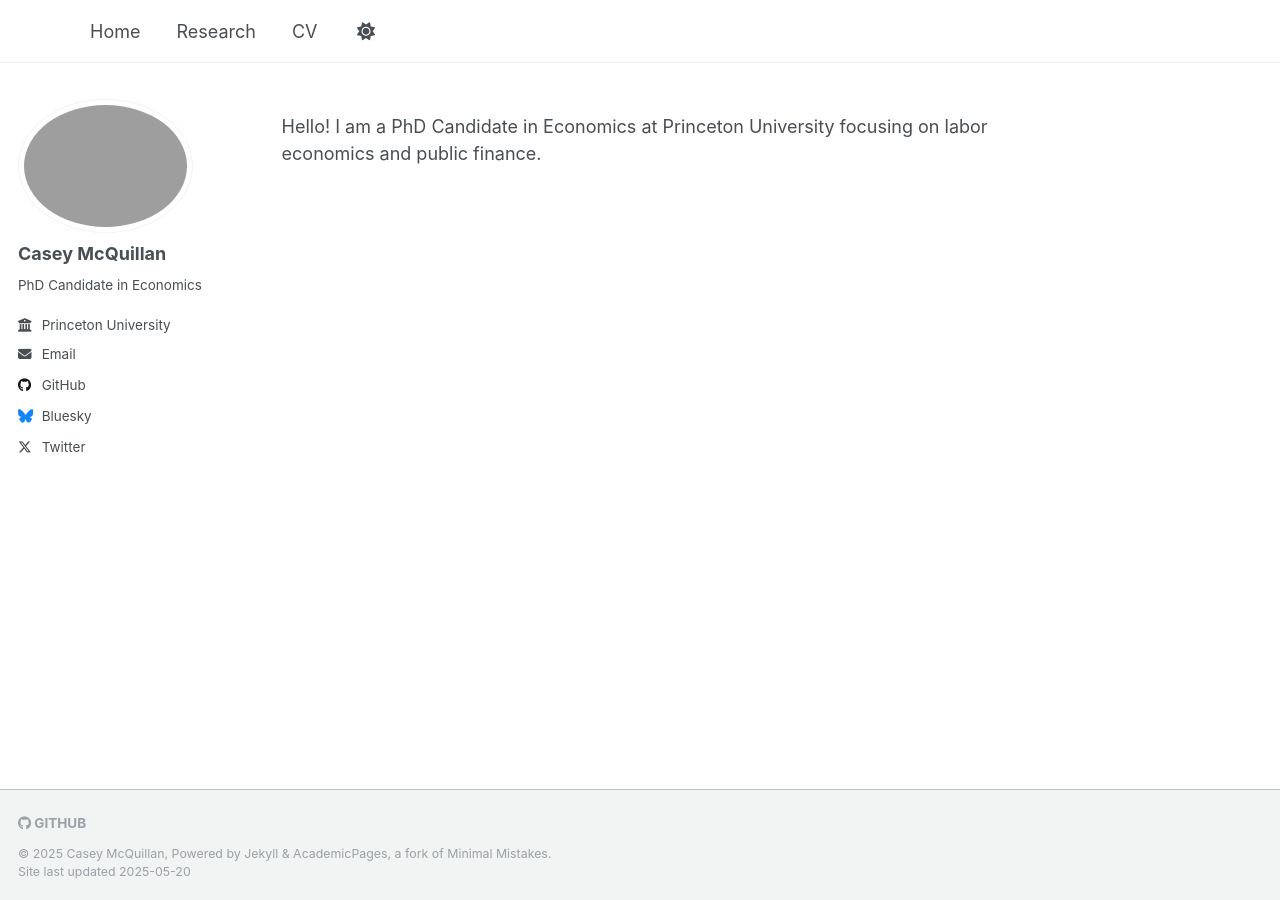
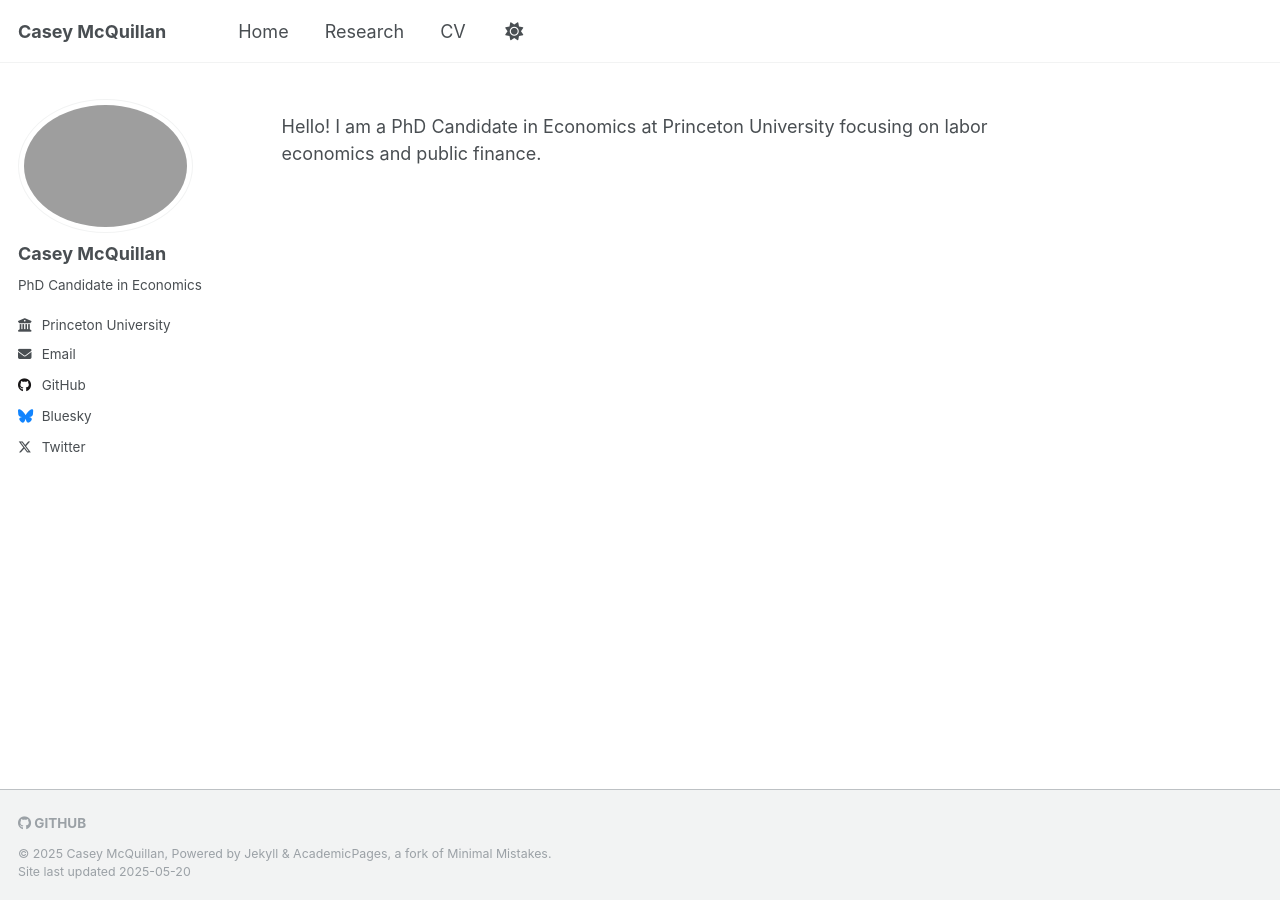
Before and after one commit to casey-mcquillan/casey-mcquillan.github.io, a Jekyll site: the page built from _pages/about.md, in a window 1280 px wide. Built offline with Jekyll 4.4.1, drawn with Linux system fonts in a browser that asks for light colours.

Commit message:
Update _config.yml

```diff
--- a/_config.yml
+++ b/_config.yml
@@ -9,7 +9,7 @@
 # Basic Site Settings
 locale                   : "en-US"
 site_theme               : "default"
-title                    : ""
+title                    : "Casey McQuillan"
 title_separator          : "-"
 name                     : &name "Casey McQuillan"
 description              : &description "PhD Candidate in Economics"
```
